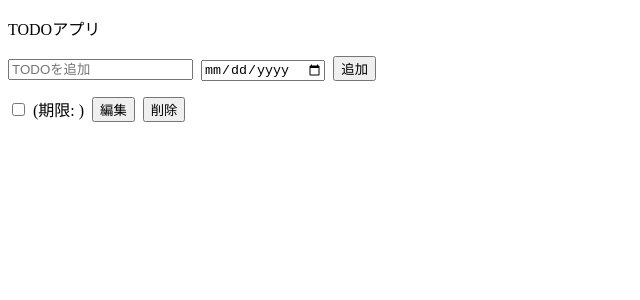
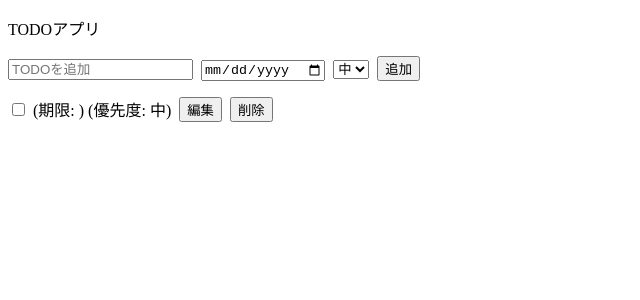
Before and after one commit to kyonsheeee/todo-app, a React (Create React App) app: page / in a window 1280 px wide. Both pictures are taken after a click on the button "追加". Shown: the top 300 px of the page, without its empty margins (0-640 px from the left). Built offline with nearby package versions, Linux system fonts and the light colour scheme.

Commit message:
優先度を設定する

```diff
--- a/src/components/TodoItem.tsx
+++ b/src/components/TodoItem.tsx
@@ -6,9 +6,15 @@ interface TodoItemProps {
     text: string;
     completed: boolean;
     dueDate: string;
+    priority: "高" | "中" | "低";
   };
   onDelete: (id: number) => void;
-  onEdit: (id: number, newText: string, newDueDate: string) => void;
+  onEdit: (
+    id: number,
+    newText: string,
+    newDueDate: string,
+    newPriority: "高" | "中" | "低"
+  ) => void;
   onToggle: (id: number) => void;
 }
 
@@ -21,13 +27,16 @@ const TodoItem: React.FC<TodoItemProps> = ({
   const [isEditing, setIsEditing] = useState(false);
   const [newText, setNewText] = useState(todo.text);
   const [newDueDate, setNewDueDate] = useState(todo.dueDate);
+  const [newPriority, setNewPriority] = useState<"高" | "中" | "低">(
+    todo.priority
+  );
 
   const handleEdit = () => {
     setIsEditing(true);
   };
 
   const handleSave = () => {
-    onEdit(todo.id, newText, newDueDate);
+    onEdit(todo.id, newText, newDueDate, newPriority);
     setIsEditing(false);
   };
 
@@ -52,6 +61,17 @@ const TodoItem: React.FC<TodoItemProps> = ({
             onChange={(e) => setNewDueDate(e.target.value)}
             style={{ marginRight: "8px" }}
           ></input>
+          <select
+            value={newPriority}
+            onChange={(e) =>
+              setNewPriority(e.target.value as "高" | "中" | "低")
+            }
+            style={{ marginRight: "8px" }}
+          >
+            <option value="高">高</option>
+            <option value="中">中</option>
+            <option value="低">低</option>
+          </select>
           <button onClick={handleSave} style={{ marginRight: "8px" }}>
             保存
           </button>
@@ -64,7 +84,7 @@ const TodoItem: React.FC<TodoItemProps> = ({
               textDecoration: todo.completed ? "line-through" : "none",
             }}
           >
-            {todo.text} (期限: {todo.dueDate})
+            {todo.text} (期限: {todo.dueDate}) (優先度: {todo.priority})
           </p>
           <button onClick={handleEdit} style={{ marginRight: "8px" }}>
             編集
--- a/src/components/TodoList.tsx
+++ b/src/components/TodoList.tsx
@@ -6,30 +6,45 @@ interface Todo {
   text: string;
   completed: boolean;
   dueDate: string;
+  priority: "高" | "中" | "低";
 }
 
 const TodoList: React.FC = () => {
   const [todos, setTodos] = useState<Todo[]>([]);
   const [input, setInput] = useState("");
   const [dueDate, setDueDate] = useState("");
+  const [priority, setPriority] = useState<"高" | "中" | "低">("中");
 
   const addTodo = () => {
     setTodos([
       ...todos,
-      { id: Date.now(), text: input, completed: false, dueDate },
+      { id: Date.now(), text: input, completed: false, dueDate, priority },
     ]);
     setInput("");
     setDueDate("");
+    setPriority("中");
   };
 
   const deleteTodo = (id: number) => {
     setTodos(todos.filter((todo) => todo.id !== id));
   };
 
-  const editTodo = (id: number, newText: string, newDueDate: string) => {
+  const editTodo = (
+    id: number,
+    newText: string,
+    newDueDate: string,
+    newPriority: "高" | "中" | "低"
+  ) => {
     setTodos(
       todos.map((todo) =>
-        todo.id === id ? { ...todo, text: newText, dueDate: newDueDate } : todo
+        todo.id === id
+          ? {
+              ...todo,
+              text: newText,
+              dueDate: newDueDate,
+              priority: newPriority,
+            }
+          : todo
       )
     );
   };
@@ -56,6 +71,15 @@ const TodoList: React.FC = () => {
         onChange={(e) => setDueDate(e.target.value)}
         style={{ marginRight: "8px" }}
       ></input>
+      <select
+        value={priority}
+        onChange={(e) => setPriority(e.target.value as "高" | "中" | "低")}
+        style={{ marginRight: "8px" }}
+      >
+        <option value="高">高</option>
+        <option value="中">中</option>
+        <option value="低">低</option>
+      </select>
       <button onClick={addTodo}>追加</button>
       {todos.map((todo) => (
         <TodoItem
```
